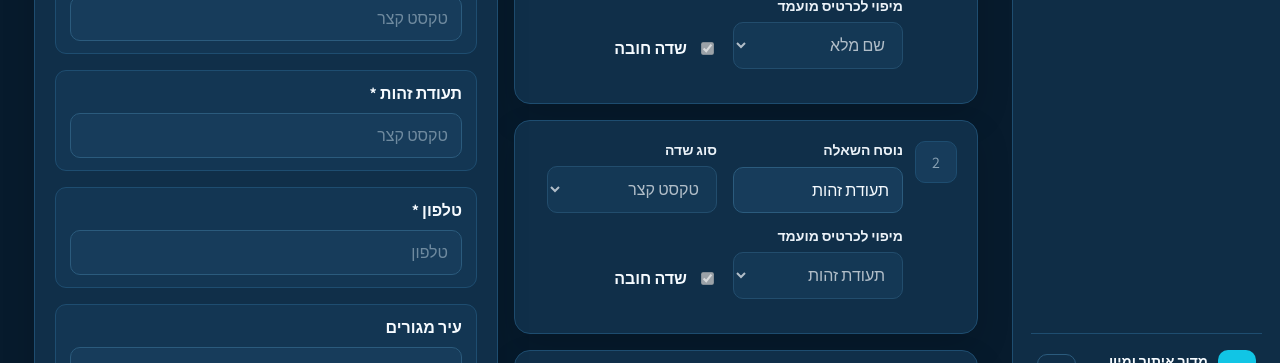
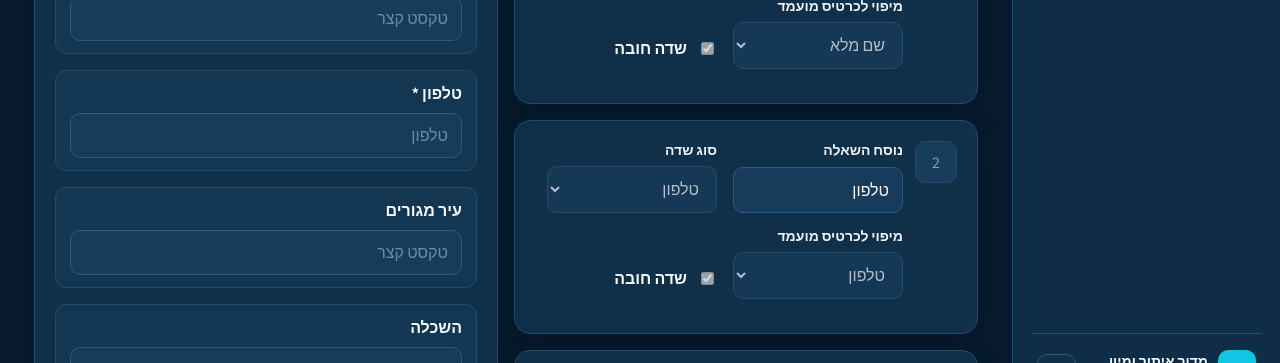
Before and after one commit to liahalili464-source/ofek-radar, a Next.js app: page /questionnaire in a window 1280 px wide. Shown: the part 384-747 px from the top of the page. Built offline with nearby package versions, Linux system fonts and the light colour scheme; no server answers; the database is empty.

Commit message:
Remove national ID from questionnaire template

```diff
--- a/app/questionnaire/page.tsx
+++ b/app/questionnaire/page.tsx
@@ -10,7 +10,6 @@ const TEMPLATE_MODE = "__template__";
 
 const questionnaireTemplate: QuestionnaireQuestion[] = [
   { id: "template_full_name", fieldKey: "full_name", label: "שם מלא", type: "short_text", required: true, mapsToCandidateField: "full_name" },
-  { id: "template_national_id", fieldKey: "national_id", label: "תעודת זהות", type: "short_text", required: true, mapsToCandidateField: "national_id" },
   { id: "template_phone", fieldKey: "phone", label: "טלפון", type: "phone", required: true, mapsToCandidateField: "phone" },
   { id: "template_city", fieldKey: "city", label: "עיר מגורים", type: "short_text", required: false, mapsToCandidateField: "city" },
   { id: "template_education", fieldKey: "education", label: "השכלה", type: "long_text", required: false },
@@ -33,7 +32,6 @@ const typeLabels: Record<QuestionType, string> = {
 const candidateFields = [
   ["", "ללא מיפוי"],
   ["full_name", "שם מלא"],
-  ["national_id", "תעודת זהות"],
   ["phone", "טלפון"],
   ["city", "עיר"],
 ];
```
